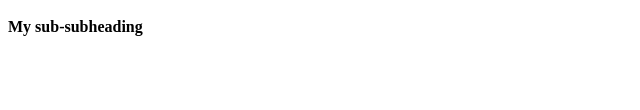
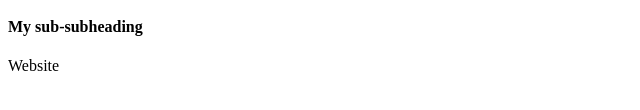
Before and after one commit to ptetali9/HTML-Assignment-1, a plain HTML site: page index.html in a window 1280 px wide. Shown: the part 152-262 px from the top of the page, 0-640 px from the left. Drawn offline with Linux system fonts and the light colour scheme.

Commit message:
Update index.html

```diff
--- a/index.html
+++ b/index.html
@@ -8,5 +8,7 @@
       <h2>my top level heading</h2>
       <h3>my subheading</h3>
       <h4>My sub-subheading</h4>
+      <ahref="https://www.website.com">Website</a>
+
     </body>
       </html>
```
